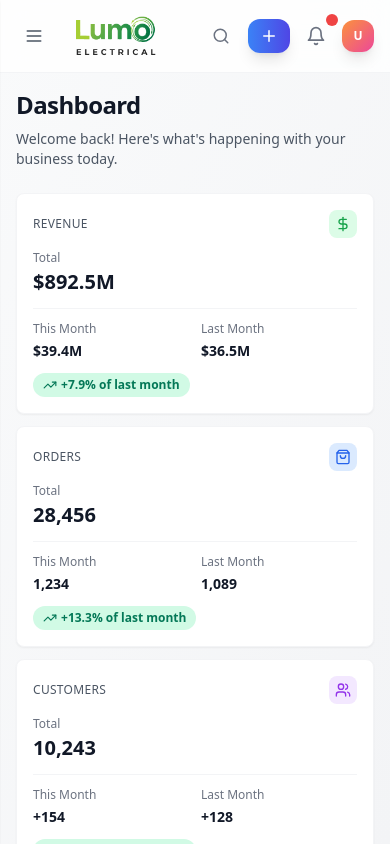
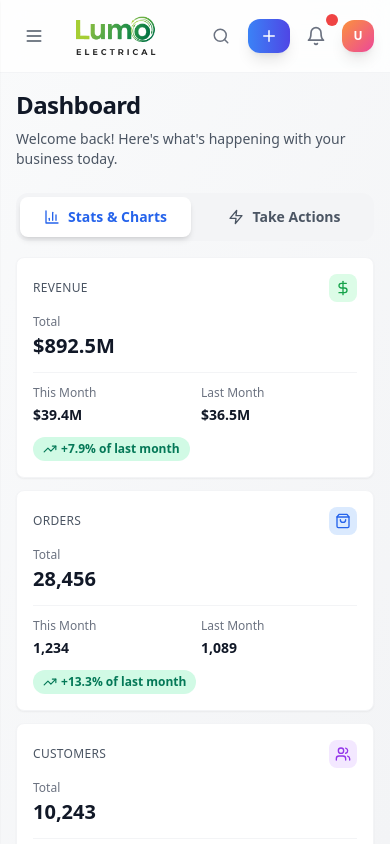
Before and after one commit to rafiulislam18/js-react--lumo-electrical-admin--aps, a React (Vite) app: page /dashboard in a window 390 px wide. Built offline with nearby package versions, Linux system fonts and the light colour scheme.

Commit message:
ui(dashboard): optimize mobile screen view

```diff
--- a/src/pages/Dashboard.tsx
+++ b/src/pages/Dashboard.tsx
@@ -1,4 +1,4 @@
-import React from 'react';
+import React, { useState } from 'react';
 import Chart from '../components/Chart';
 import PopularProducts from '../components/PopularProducts';
 import NewQuestions from '../components/NewQuestions';
@@ -11,8 +11,11 @@ import OrderChart from '../components/OrderChart';
 import CustomerOrderChart from '../components/CustomerOrderChart';
 import NewCustomersChart from '../components/NewCustomersChart';
 import NewOrders from '../components/NewOrders';
+import { BarChart3, Zap } from 'lucide-react';
 
 const Dashboard: React.FC = () => {
+  const [activeTab, setActiveTab] = useState<'stats' | 'actions'>('stats');
+
   return (
     <>
       <div className="mb-6 lg:mb-10">
@@ -20,9 +23,36 @@ const Dashboard: React.FC = () => {
         <p className="text-sm sm:text-base text-gray-600 font-medium">Welcome back! Here's what's happening with your business today.</p>
       </div>
 
+      {/* Tab Navigation - Only visible on small screens */}
+      <div className="md:hidden mb-4 flex gap-2 bg-gray-100 rounded-xl p-1">
+        <button
+          onClick={() => setActiveTab('stats')}
+          className={`flex-1 flex items-center justify-center gap-2 px-4 py-2.5 rounded-lg font-semibold text-sm transition-all duration-200 ${ activeTab === 'stats'
+            ? 'bg-white text-blue-600 shadow-md'
+            : 'text-gray-600 hover:text-gray-900'
+          }`}
+        >
+          <BarChart3 size={16} />
+          <span>Stats & Charts</span>
+        </button>
+        <button
+          onClick={() => setActiveTab('actions')}
+          className={`flex-1 flex items-center justify-center gap-2 px-4 py-2.5 rounded-lg font-semibold text-sm transition-all duration-200 ${
+            activeTab === 'actions'
+              ? 'bg-white text-green-600 shadow-md'
+              : 'text-gray-600 hover:text-gray-900'
+          }`}
+        >
+          <Zap size={16} />
+          <span>Take Actions</span>
+        </button>
+      </div>
+
       <div className="grid grid-cols-1 md:grid-cols-5 gap-4 md:gap-6">
-        {/* Left content area */}
-        <div className="md:col-span-3 space-y-4 md:space-y-6 order-2 md:order-1">
+        {/* Left content area - Stats & Charts Tab */}
+        <div className={`md:col-span-3 space-y-4 md:space-y-6 order-1 md:order-1 transition-all duration-200 ${
+          activeTab === 'stats' ? 'block' : 'hidden md:block'
+        }`}>
           {/* Stats Grid */}
           <div className="grid grid-cols-1 sm:grid-cols-3 md:grid-cols-3 gap-3">
             <RevenueStats />
@@ -46,8 +76,10 @@ const Dashboard: React.FC = () => {
           <PopularProducts />
         </div>
 
-        {/* Right content area - Charts */}
-        <div className="md:col-span-2 space-y-4 md:space-y-6 order-2">
+        {/* Right content area - Take Actions Tab */}
+        <div className={`md:col-span-2 space-y-4 md:space-y-6 order-2 md:order-2 transition-all duration-200 ${
+          activeTab === 'actions' ? 'block' : 'hidden md:block'
+        }`}>
           {/* New Orders Section */}
           <NewOrders />
 
```
